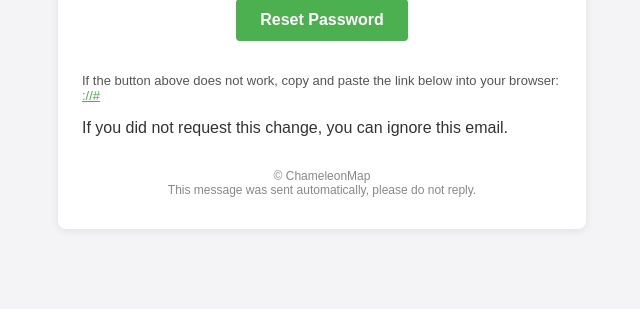
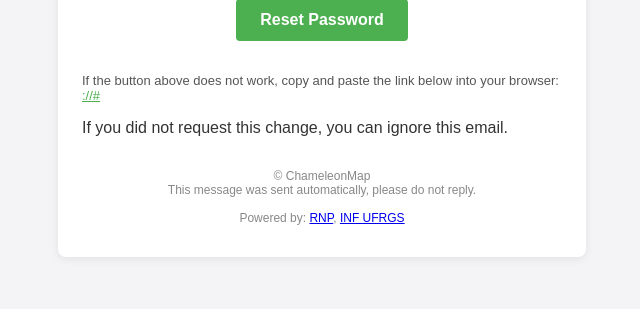
Before and after one commit to RNP-INF-Collab/ChameleonMap, a Django app: template inventory_backend/django/templates/registration/password_reset_email_en.html in a window 1280 px wide. Shown: the part 351-660 px from the top of the page, without its empty margins (318-958 px from the left). Run offline with Django 3.2, Linux system fonts and the light colour scheme; the template is opened without the code that fills it, so the values that code supplies are empty.

Commit message:
Add 'powered by' on reset pass email

```diff
--- a/inventory_backend/django/templates/registration/password_reset_email_en.html
+++ b/inventory_backend/django/templates/registration/password_reset_email_en.html
@@ -72,6 +72,12 @@
     <div class="footer">
       &copy; ChameleonMap<br>
       This message was sent automatically, please do not reply.
+      <br><br>
+      <div class="powered-by">
+        Powered by:
+        <a href="https://www.rnp.br/" target="_blank">RNP</a>,
+        <a href="https://www.inf.ufrgs.br/site/" target="_blank">INF UFRGS</a>
+      </div>
     </div>
   </div>
 </body>
```
